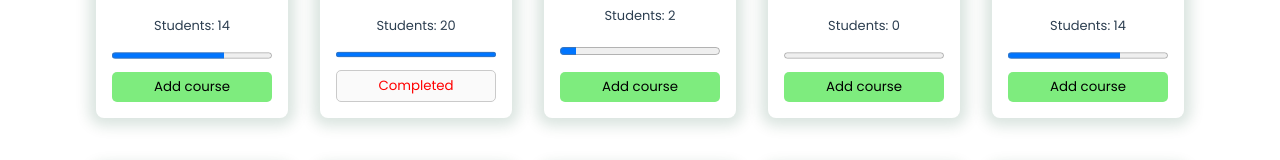
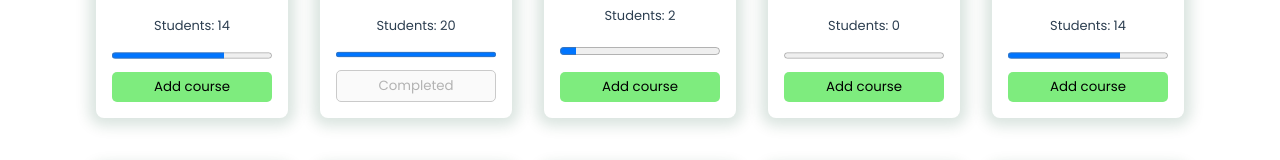
Before and after one commit to JulianaVanier/582-course-list-app, a Vue app: page / in a window 1280 px wide. Shown: the part 504-664 px from the top of the page. Built offline with nearby package versions, Linux system fonts and the light colour scheme.

Commit message:
Delete color in css

```diff
--- a/src/App.vue
+++ b/src/App.vue
@@ -181,7 +181,7 @@ h1 {
 }
 .button-completed {
   border: 1px solid #cacaca;
-  color: red;
+  // color: red;
 }
 
 .button-remove {
```
